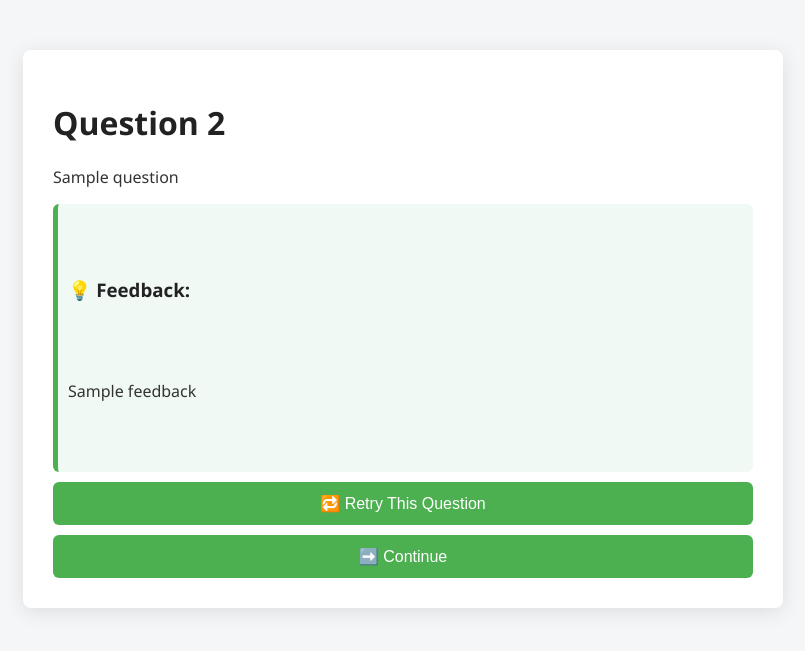
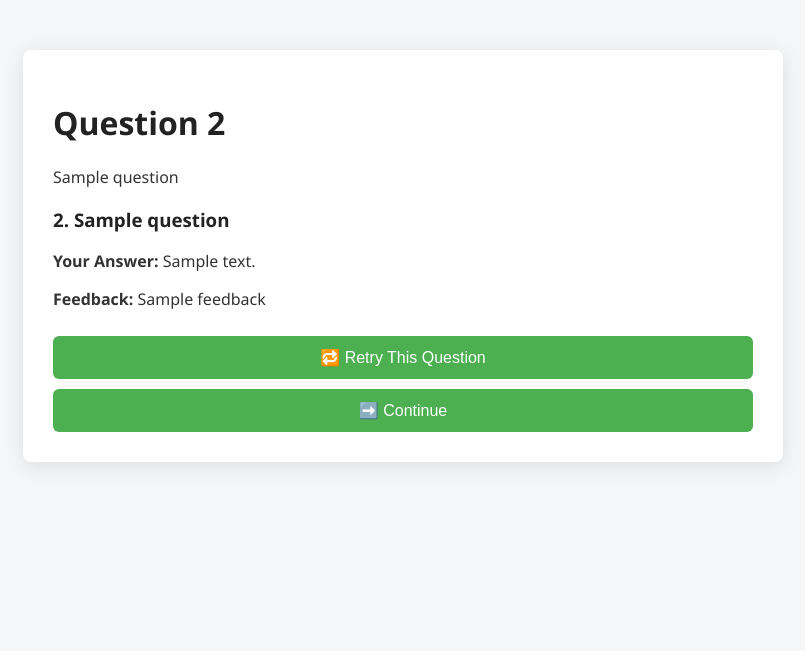
Before and after one commit to JaidenTGreen/AI-Hackfest-25, a Flask app: template templates/question.html in a window 1280 px wide. Shown: the top 651 px of the page, without its empty margins (237-1042 px from the left). Run offline with Flask 3, Linux system fonts and the light colour scheme; the template is opened without the code that fills it: most values are stand-ins (such as "Sample title", 1, 10 or a date in 2020).

Commit message:
Final question.html update
Some late night reformatting

```diff
--- a/templates/question.html
+++ b/templates/question.html
@@ -2,13 +2,13 @@
 Author: Jaiden Green
 School: University of Kansas
 Created: Friday, April 11, 2025 11:45 PM
-Last Updated: Friday, April 12, 2025 5:57 PM
+Last Updated: Sunday, April 13, 2025 3:35 AM
 Program Description:
   This is a Flask web application that allows users to upload their resume and target job title.
   The application uses the Gemini API to analyze the resume and generate interview questions based on the job title.
   The user can then view the generated questions and prepare for their interview.
 Collaborators: None
-Sources: ChatGPT, W3Schools, Flask Documentation
+Sources: ChatGPT, W3Schools
 -->
 <!DOCTYPE html>
 <html lang="en">
@@ -18,14 +18,24 @@ Sources: ChatGPT, W3Schools, Flask Documentation
   <link rel="stylesheet" href="{{ url_for('static', filename='style.css') }}">
   <script>
     let time = {{ timer }};
-    const countdown = () => {
+    let countdownInterval = null;
+
+    function countdown() {
       if (time > 0) {
         time--;
-        document.getElementById("countdown").innerText = `⏱️ Time remaining: ${time}s`;
-        setTimeout(countdown, 1000);
+        document.getElementById("countdown").innerText = `⏱️ Suggested time remaining: ${time}s`;
+      } else {
+        clearInterval(countdownInterval);
+
+        // ✅ Auto-submit the form
+        const form = document.getElementById("answer-form");
+        if (form) form.submit();
       }
+    }
+
+    window.onload = function () {
+      countdownInterval = setInterval(countdown, 1000);
     };
-    window.onload = countdown;
   </script>
 </head>
 <body>
@@ -34,9 +44,10 @@ Sources: ChatGPT, W3Schools, Flask Documentation
     <p>{{ question }}</p>
 
     {% if feedback %}
-      <div class="feedback-box">
-        <h3>💡 Feedback:</h3>
-        <p>{{ feedback | safe }}</p>
+      <div class="question-result" style="margin-top: 1em;">
+        <h3>{{ index + 1 }}. {{ question.split(' ', 1)[1] if '. ' in question else question }}</h3>
+        <p><strong>Your Answer:</strong> {{ answer }}</p>
+        <p><strong>Feedback:</strong> {{ feedback | safe }}</p>
       </div>
 
       <form method="POST" style="display:inline;">
@@ -50,11 +61,14 @@ Sources: ChatGPT, W3Schools, Flask Documentation
       </form>
 
     {% else %}
-    <form method="POST">
-      <label id="countdown">⏱️ Time remaining: {{ timer }}s</label><br><br>
-      <textarea id="answer" name="answer" rows="6" required>{{ answer if answer else "" }}</textarea><br><br>
-      <button type="submit" name="submit" value="true">Submit Answer</button>
-    </form>
+      <form method="POST" id="answer-form">
+        <label id="countdown">⏱️ Suggested time remaining: {{ timer }}s</label><br><br>
+        <textarea id="answer" name="answer" rows="6"
+          style="width: 100%; box-sizing: border-box;"
+          required>{{ answer if answer else "" }}</textarea>
+        <button id="submit" type="submit" name="submit" value="true">Submit Answer</button>
+      </form>
+
 
     {% endif %}
   </div>
```
